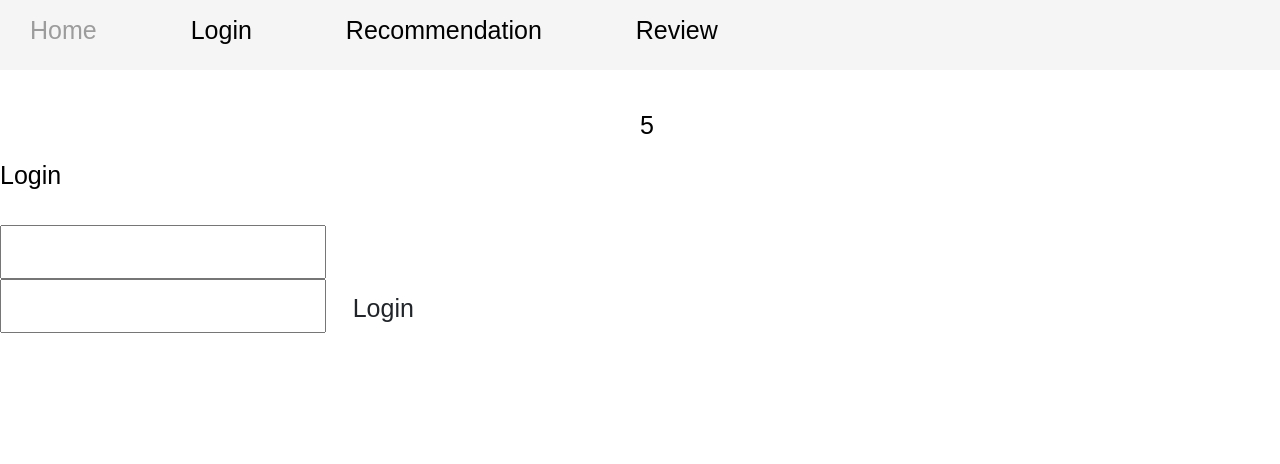
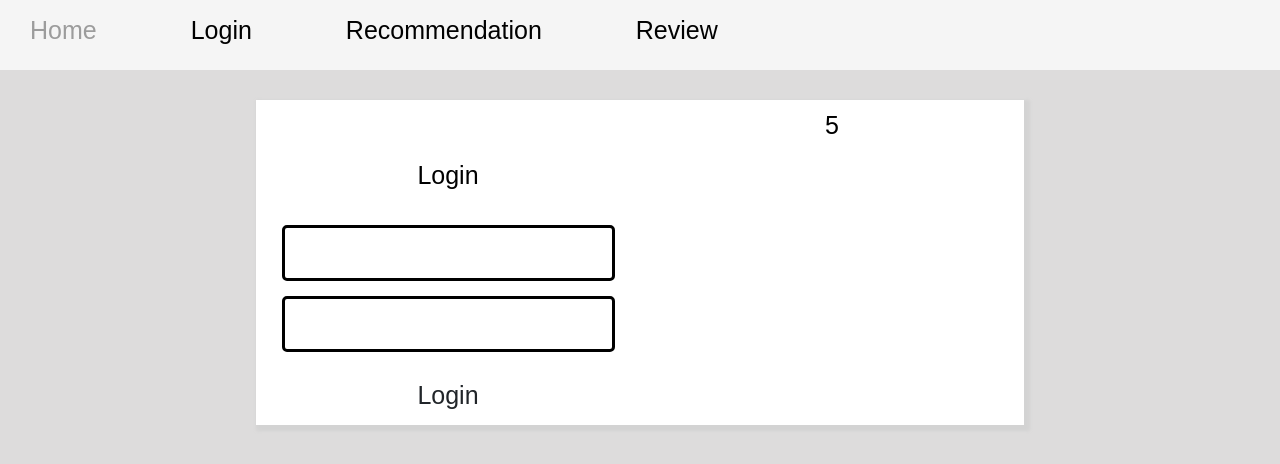
Before and after one commit to tylerbeckb/stadiumReviewWebsite, a Flask app: template app/templates/login.html in a window 1280 px wide. Shown: the top 464 px of the page. Run offline with Flask 3, Linux system fonts and the light colour scheme; the template is opened without the code that fills it: most values are stand-ins (such as "Sample title", 1, 10 or a date in 2020); form fields are guessed from the names that the template uses; parts of the project's set-up code (start-up, migrations or seed data) failed here and were passed over.

Commit message:
feat: login style

```diff
--- a/app/static/stylesheet.css
+++ b/app/static/stylesheet.css
@@ -56,3 +56,33 @@ nav a:hover {
     float: left;
     width: 50%;
 }
+
+.singleCol {
+    width: 70%;
+    align-items: center;
+    text-align: center;
+    margin: auto;
+}
+
+.loginShape {
+    margin: auto;
+    width: 60%;
+    background-color: white;
+    box-shadow: 3px 3px 3px 3px lightgrey;
+    overflow: hidden;
+}
+
+.loginFormStyle {
+    margin-bottom: 15px;
+    border: solid;
+    border-radius: 5px;
+    padding-left: 5px;
+}
+
+.loginBackground {
+    background-color: rgb(221, 220, 220);
+    align-items: center;
+    text-align: center;
+    margin: auto;
+    height: 100%;
+}
```
